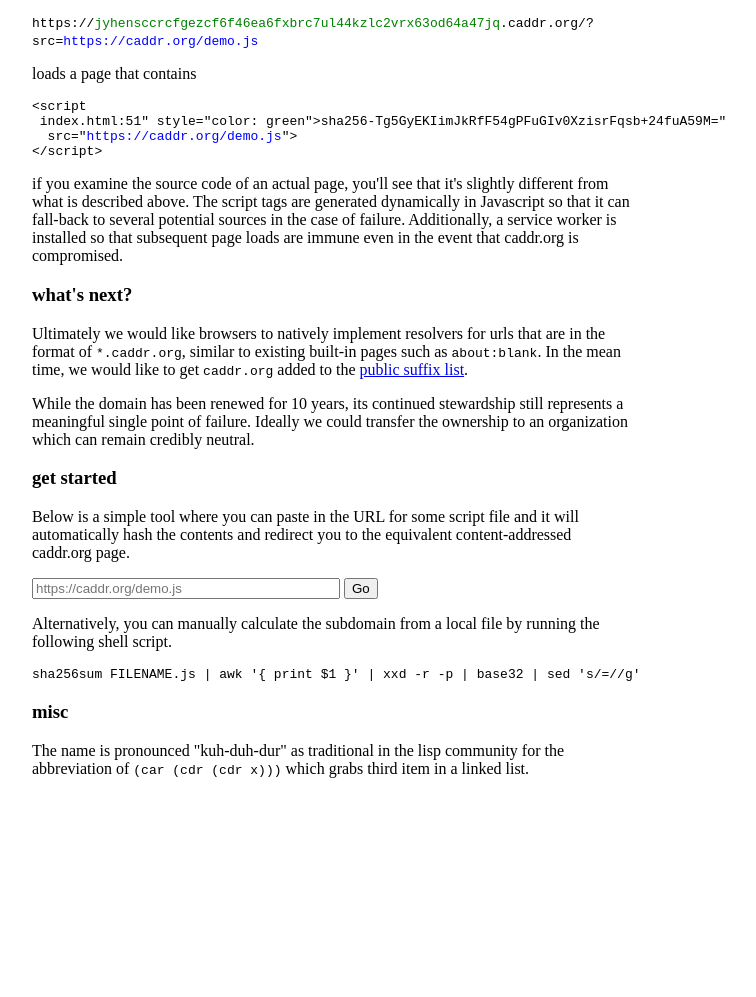
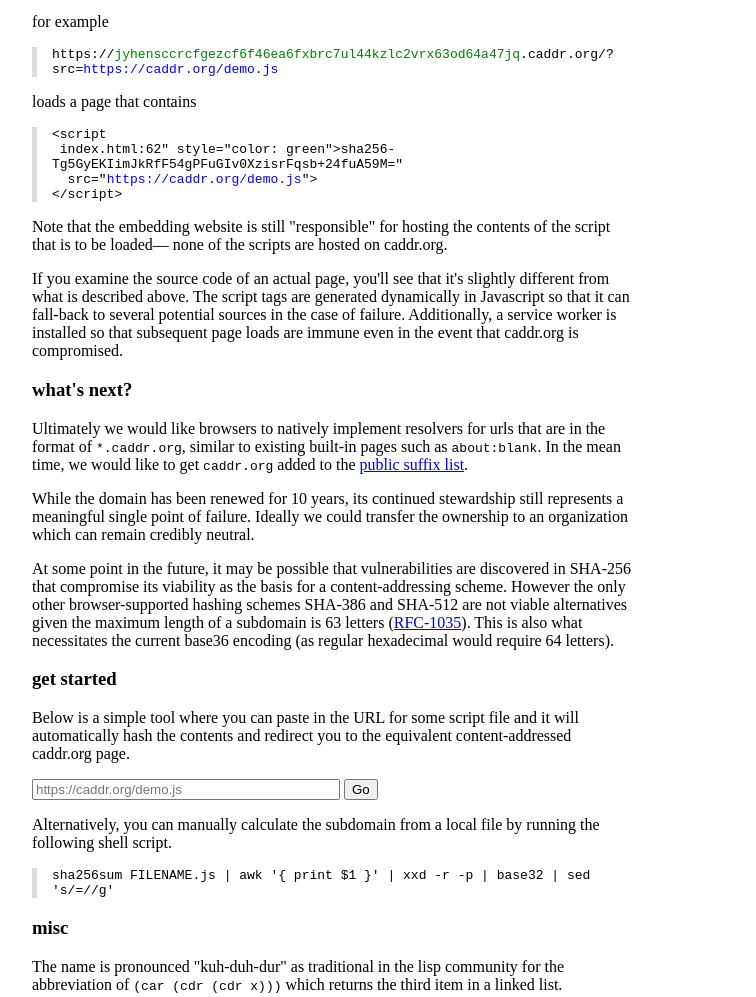
Before and after one commit to caddr-origin/caddr, a plain HTML site: page index.html in a window 1280 px wide. Shown: the part 520-1517 px from the top of the page, without its empty margins (308-1064 px from the left). Before the commit the page ends 1334 px from the top, so only its background shows below. Drawn offline with Linux system fonts and the light colour scheme.

Commit message:
more web3

```diff
--- a/index.html
+++ b/index.html
@@ -1,13 +1,21 @@
 <!doctype html>
 <meta charset="utf-8">
+<meta name="viewport" content="width=device-width, initial-scale=1" />
 <style>
 	body {
 		max-width: 600px;
 		margin:  0 auto;
 		padding:  20px;
+
 	}
 	h1 {
 		margin-bottom:  0;
+	}
+	pre {
+		word-wrap:  break-word;
+    	white-space: pre-wrap;
+	    border-left: 5px solid #ddd;
+	    padding-left: 15px;
 	}
 </style>
 <title>caddr.org: content addressed origin</title>
@@ -15,9 +23,8 @@
 <i>build decentralized cross site services with browser apis today</i>
 
 
-
 <p>
-	Browser resources such as localStorage, IndexedDB, and WebAuthn follow the "same-origin policy" and are locked to a particular domain. This makes it difficult to create decentralized services that are meant to work across different websites.
+	Browser resources such as localStorage, IndexedDB, and WebAuthn follow the <a href="https://developer.mozilla.org/en-US/docs/Web/Security/Same-origin_policy">"same-origin policy"</a> and are locked to a particular domain. This makes it difficult to create decentralized services that are meant to work across different websites.
 </p>
 
 <p>
@@ -40,7 +47,11 @@
 	caddr.org simply returns a page which consists of a script tag with whatever "src" is passed in through the query string, and an "integrity" attribute that corresponds to the base64-encoded version of the subdomain it is loaded from.
 </p>
 
-<tt>https://<span style="color: green">jyhensccrcfgezcf6f46ea6fxbrc7ul44kzlc2vrx63od64a47jq</span>.caddr.org/?src=<span style="color:  blue;">https://caddr.org/demo.js</span></tt>
+<p>
+	for example
+</p>
+
+<pre>https://<span style="color: green">jyhensccrcfgezcf6f46ea6fxbrc7ul44kzlc2vrx63od64a47jq</span>.caddr.org/?src=<span style="color:  blue;">https://caddr.org/demo.js</span></pre>
 
 <p>
 	loads a page that contains
@@ -54,7 +65,11 @@
 </pre>
 
 <p>
-	if you examine the source code of an actual page, you'll see that it's slightly different from what is described above. The script tags are generated dynamically in Javascript so that it can fall-back to several potential sources in the case of failure. Additionally, a service worker is installed so that subsequent page loads are immune even in the event that caddr.org is compromised.
+	Note that the embedding website is still "responsible" for hosting the contents of the script that is to be loaded— none of the scripts are hosted on caddr.org.
+</p>
+
+<p>
+	If you examine the source code of an actual page, you'll see that it's slightly different from what is described above. The script tags are generated dynamically in Javascript so that it can fall-back to several potential sources in the case of failure. Additionally, a service worker is installed so that subsequent page loads are immune even in the event that caddr.org is compromised.
 </p>
 
 <h3>what's next?</h3>
@@ -65,6 +80,9 @@
 
 <p>
 	While the domain has been renewed for 10 years, its continued stewardship still represents a meaningful single point of failure. Ideally we could transfer the ownership to an organization which can remain credibly neutral.
+</p>
+<p>
+	At some point in the future, it may be possible that vulnerabilities are discovered in SHA-256 that compromise its viability as the basis for a content-addressing scheme. However the only other browser-supported hashing schemes SHA-386 and SHA-512 are not viable alternatives given the maximum length of a subdomain is 63 letters (<a href="https://www.ietf.org/rfc/rfc1035.txt">RFC-1035</a>). This is also what necessitates the current base36 encoding (as regular hexadecimal would require 64 letters).
 </p>
 
 <h3>get started</h3>
@@ -109,6 +127,6 @@ sha256sum FILENAME.js | awk '{ print $1 }' | xxd -r -p | base32 | sed 's/=//g'
 
 <h3>misc</h3>
 
-<p>
-	The name is pronounced "kuh-duh-dur" as traditional in the lisp community for the abbreviation of <tt>(car (cdr (cdr x)))</tt> which grabs third item in a linked list.
+<p title="if the linked list were assigned to a variable named `web` then one might be tempted to call this web[3]">
+	The name is pronounced "kuh-duh-dur" as traditional in the lisp community for the abbreviation of <tt>(car (cdr (cdr x)))</tt> which returns the third item in a linked list.
 </p>
```
